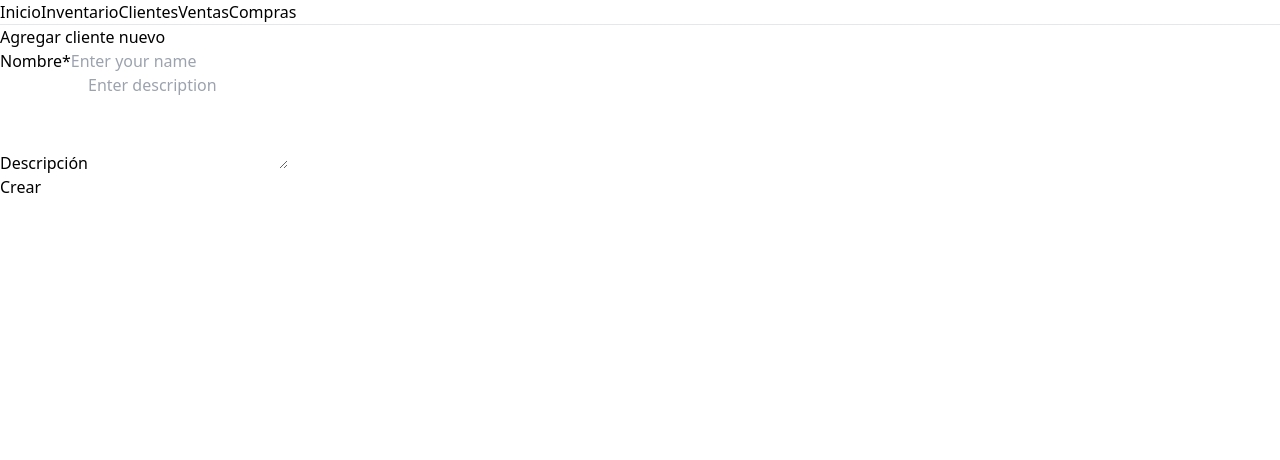
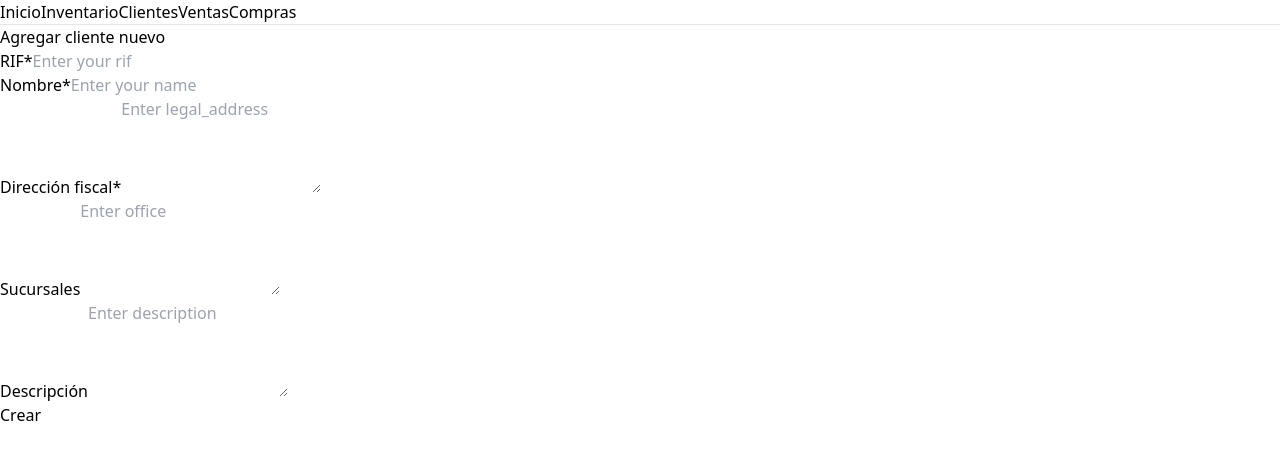
Before and after one commit to Jesusjeco/mainproca, a React (Vite) app: page /clients/create in a window 1280 px wide. Shown: the top 460 px of the page. Built offline with nearby package versions, Linux system fonts and the light colour scheme.

Commit message:
Adding required fields to clients modules

```diff
--- a/src/interfaces/Client.ts
+++ b/src/interfaces/Client.ts
@@ -1,7 +1,10 @@
 //Defining the interface for Client
 export interface Client {
   _id?: string, //I am making the _id optional only because when creating a
+  rif: string,
   name: string,
+  legal_address: string,
+  office?: string,
   description?: string
 }
 
@@ -12,8 +15,9 @@ export interface ClientApiResponse {
 }
 
 export const emptyClient = {
+  rif: "",
   name: "",
-  description: ""
+  legal_address: ""
 }
 
 export const API_CLIENTS_URL = import.meta.env.VITE_API_URL_BASE + import.meta.env.VITE_API_URL_CLIENTS;
--- a/src/interfaces/Product.ts
+++ b/src/interfaces/Product.ts
@@ -16,6 +16,7 @@ export interface ProductApiResponse {
 export const emptyProduct = {
   name: "",
   quantity: 0,
+  price: 0,
   description: ""
 }
 
--- a/src/routes/clients/$clientId.tsx
+++ b/src/routes/clients/$clientId.tsx
@@ -22,24 +22,45 @@ function SingleClient() {
   return (
     <div className="bg-gray-100 flex items-center justify-center min-h-screen">
       <div className="min-w-1/2 md:min-w-0 lg:min-w-0 w-full md:w-1/2 lg:w-1/2 bg-white p-8 rounded-lg shadow-lg">
-        <h2 className="text-2xl font-bold mb-4 text-gray-800">Client Details</h2>
+        <h2 className="text-2xl font-bold mb-4 text-gray-800">Datos de cliente</h2>
         <div className="mb-4">
-          <label htmlFor="name" className="block text-sm font-medium text-gray-700">Cliento</label>
+
           <div className="mt-1">
-            <p id="name" className="text-lg font-semibold text-gray-900">{client.name}</p>
+            <p id="rif" className="text-lg font-semibold text-gray-900">RIF: {client.rif}</p>
+          </div>
+
+          <div className="mt-1">
+            <p id="name" className="text-lg font-semibold text-gray-900">Nombre: {client.name}</p>
           </div>
         </div>
+
         <div className="mb-4">
-          <label htmlFor="description" className="block text-sm font-medium text-gray-700">Descripción</label>
+          <p className="block text-sm font-medium text-gray-700">Dirección fiscal</p>
+          <div className="mt-1">
+            <p id="office" className="text-sm text-gray-800">{client.legal_address}</p>
+          </div>
+        </div>
+
+        <div className="mb-4">
+          <p className="block text-sm font-medium text-gray-700">Sucursales</p>
+          <div className="mt-1">
+            <p id="office" className="text-sm text-gray-800">{client.office}</p>
+          </div>
+        </div>
+
+        <div className="mb-4">
+          <p className="block text-sm font-medium text-gray-700">Descripción</p>
           <div className="mt-1">
             <p id="description" className="text-sm text-gray-800">{client.description}</p>
           </div>
         </div>
+
         <div className="flex space-x-4 mt-4">
           <Link to={'/clients/edit/' + client._id} className="text-green-500 hover:text-green-700">
             <FaEdit />
           </Link>
         </div>
+
       </div>
     </div>
   )
--- a/src/routes/clients/create.tsx
+++ b/src/routes/clients/create.tsx
@@ -17,7 +17,7 @@ function CreateClient() {
     const { name, value } = e.target;
     setNewClient({
       ...newClient,
-      [name]:  value
+      [name]: value
     });
 
   };
@@ -39,8 +39,6 @@ function CreateClient() {
       // Handle error
       console.error('Failed to update client');
     }
-
-
   }
 
   return (
@@ -49,11 +47,33 @@ function CreateClient() {
         <div className="bg-white p-6 rounded-lg shadow-lg w-full max-w-md">
           <h2 className="text-2xl font-bold mb-6 text-center">Agregar cliente nuevo</h2>
           <form ref={formRef} onSubmit={createClientHandler}>
+
+            <div className="mb-4">
+              <label htmlFor="rif" className="block text-gray-700 text-sm font-bold mb-2">RIF*</label>
+              <input required type="text" id="rif" name="rif" placeholder="Enter your rif" className="shadow appearance-none border rounded w-full py-2 px-3 text-gray-700 leading-tight focus:outline-none focus:shadow-outline"
+                onChange={updateInputHandler}
+              />
+            </div>
+
             <div className="mb-4">
               <label htmlFor="name" className="block text-gray-700 text-sm font-bold mb-2">Nombre*</label>
               <input required type="text" id="name" name="name" placeholder="Enter your name" className="shadow appearance-none border rounded w-full py-2 px-3 text-gray-700 leading-tight focus:outline-none focus:shadow-outline"
                 onChange={updateInputHandler}
               />
+            </div>
+
+            <div className="mb-4">
+              <label htmlFor="legal_address" className="block text-gray-700 text-sm font-bold mb-2">Dirección fiscal*</label>
+              <textarea required name="legal_address" rows={4} id="legal_address" placeholder="Enter legal_address" className="shadow appearance-none border rounded w-full py-2 px-3 text-gray-700 leading-tight focus:outline-none focus:shadow-outline"
+                onChange={updateInputHandler}
+              ></textarea>
+            </div>
+
+            <div className="mb-4">
+              <label htmlFor="office" className="block text-gray-700 text-sm font-bold mb-2">Sucursales</label>
+              <textarea name="office" rows={4} id="office" placeholder="Enter office" className="shadow appearance-none border rounded w-full py-2 px-3 text-gray-700 leading-tight focus:outline-none focus:shadow-outline"
+                onChange={updateInputHandler}
+              ></textarea>
             </div>
 
             <div className="mb-4">
--- a/src/routes/clients/edit.$clientId.tsx
+++ b/src/routes/clients/edit.$clientId.tsx
@@ -47,12 +47,38 @@ function EditClient() {
         <div className="bg-white p-6 rounded-lg shadow-lg w-full max-w-md">
           <h2 className="text-2xl font-bold mb-6 text-center">Modificar cliento</h2>
           <form onSubmit={modifyClientHandler}>
+
+            <div className="mb-4">
+              <label htmlFor="rif" className="block text-gray-700 text-sm font-bold mb-2">RIF*</label>
+              <input required type="text" id="rif" name="rif" placeholder="Enter your rif" className="shadow appearance-none border rounded w-full py-2 px-3 text-gray-700 leading-tight focus:outline-none focus:shadow-outline"
+                value={newClient.rif}
+                onChange={handleInputChange}
+              />
+            </div>
+
             <div className="mb-4">
               <label htmlFor="name" className="block text-gray-700 text-sm font-bold mb-2">Nombre*</label>
               <input required type="text" id="name" name="name" placeholder="Enter your name" className="shadow appearance-none border rounded w-full py-2 px-3 text-gray-700 leading-tight focus:outline-none focus:shadow-outline"
                 value={newClient.name}
                 onChange={handleInputChange}
               />
+            </div>
+
+
+            <div className="mb-4">
+              <label htmlFor="legal_address" className="block text-gray-700 text-sm font-bold mb-2">Dirección fiscal</label>
+              <textarea name="legal_address" rows={4} id="legal_address" placeholder="Enter legal_address" className="shadow appearance-none border rounded w-full py-2 px-3 text-gray-700 leading-tight focus:outline-none focus:shadow-outline"
+                onChange={handleInputChange}
+                value={newClient.legal_address}
+              ></textarea>
+            </div>
+
+            <div className="mb-4">
+              <label htmlFor="office" className="block text-gray-700 text-sm font-bold mb-2">Sucursal</label>
+              <textarea name="office" rows={4} id="office" placeholder="Enter office" className="shadow appearance-none border rounded w-full py-2 px-3 text-gray-700 leading-tight focus:outline-none focus:shadow-outline"
+                onChange={handleInputChange}
+                value={newClient.office}
+              ></textarea>
             </div>
 
             <div className="mb-4">
--- a/src/routes/clients/index.tsx
+++ b/src/routes/clients/index.tsx
@@ -38,6 +38,7 @@ function Clients() {
             <table className="min-w-full divide-y divide-gray-200">
               <thead className="bg-gray-50">
                 <tr>
+                  <th scope="col" className="px-6 py-3 text-left text-xs font-medium text-gray-500 uppercase tracking-wider">RIF</th>
                   <th scope="col" className="px-6 py-3 text-left text-xs font-medium text-gray-500 uppercase tracking-wider">Cliente</th>
                   <th scope="col" className="px-6 py-3 text-left text-xs font-medium text-gray-500 uppercase tracking-wider">Opciones</th>
                 </tr>
@@ -47,8 +48,13 @@ function Clients() {
                   allClients && allClients.length > 0 ?
                     allClients.map((client, index) =>
                       <tr key={index}>
+
+                        <td className="px-6 py-4 whitespace-nowrap text-sm font-medium text-gray-900">
+                          {client.rif}</td>
+
                         <td className="px-6 py-4 whitespace-nowrap text-sm font-medium text-gray-900">
                           <Link to={'/clients/' + client._id}>{client.name}</Link></td>
+
                         <td className="px-6 py-4 whitespace-nowrap text-sm text-gray-500">
                           <div className="flex space-x-4">
                             <Link to={'/clients/' + client._id} className="text-blue-500 hover:text-blue-700">
```
